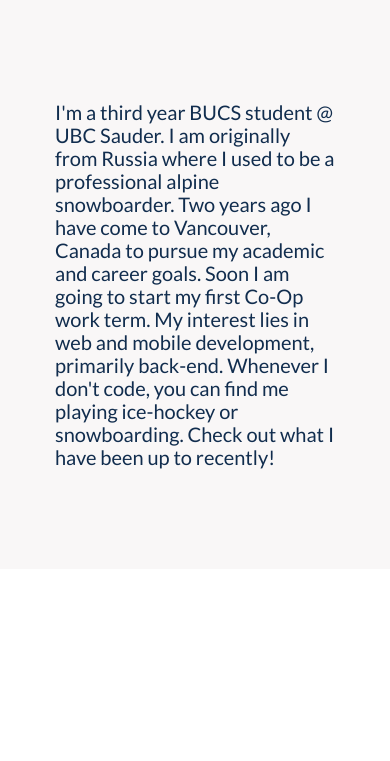
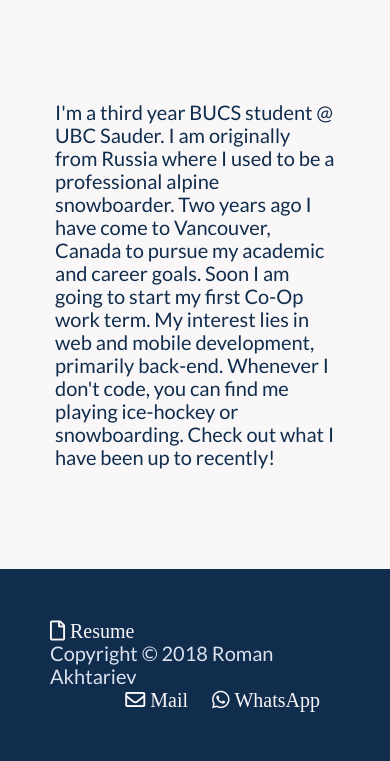
Before and after one commit to akhtariev/akhtariev.github.io, a plain HTML site: page index.html in a window 390 px wide. Shown: the part 1303-2064 px from the top of the page. Before the commit the page ends 1872 px from the top, so only its background shows below. Drawn offline with nearby package versions, Linux system fonts and the light colour scheme.

```diff
--- a/css/main.css
+++ b/css/main.css
@@ -227,47 +227,53 @@
     }
 }
 
+/* ----------------------------------------------------*/
+/* FOOTER*/
+/* ----------------------------------------------------*/
 
-/* @media all and (max-width:64em){
+footer {
+  background-color: #112d4e;
+  padding: 50px;
+  font-color: #f9f7f7;
+}
 
-    .center-intro {
-        text-align: left;
+.footer-info,
+.contact-info {
+  list-style: none;
+}
 
-      }
+.footer-info {
+  float: left;
+}
 
-    .center-intro h1,
-    .icon-row,
-    .align-type-left {
-        margin-left: 100px;
-    }
+.contact-info {
+  float: right;
+}
 
-    .icon-white {
-        margin: 0 0.3em 0 0;
-      }
+.footer-info li,
+.contact-info li {
+  display: inline-block;
+  margin-right: 20px;
+}
 
+.footer-info li a:link,
+.footer-info li a:visited,
+.contact-info li a:link,
+.contact-info li a:visited {
+    text-decoration: none;
+    border: 0;
+    color: #f9f7f7;
 
+}
 
-    .icon-row {
-        font-size: 35px;
-        text-align: left;
-    }
+.fa-envelope,
+.fa-whatsapp,
+.fa-file {
+    transition: color 0.2s;
+}
 
-    .icon-white {
-        margin: 0 0 0 0.3em;
-      }
-
-
-    .center-intro h1 {
-        font-size: 200%;
-
-      }
-
-      .center-intro h2 {
-        font-size: 140%;
-        margin: 0.1em;
-      }
-
-      .align-type-left {
-        width: 100%;
-    }
-} */
+.fa-envelope:hover,
+.fa-whatsapp:hover,
+.fa-file:hover {
+  color: #3f72af;
+}
--- a/index.html
+++ b/index.html
@@ -12,6 +12,9 @@
     <link rel="stylesheet" type="text/css" href="css/main.css">
     <link rel="stylesheet" href="https://use.fontawesome.com/releases/v5.0.13/css/all.css" integrity="sha384-DNOHZ68U8hZfKXOrtjWvjxusGo9WQnrNx2sqG0tfsghAvtVlRW3tvkXWZh58N9jp"
         crossorigin="anonymous">
+    <link rel="icon" href="img/favicon.ico"  type="image/x-icon" />
+
+
     <!-- <link rel="stylesheet" href="https://maxcdn.bootstrapcdn.com/bootstrap/4.1.0/css/bootstrap.min.css"> -->
 
     <title>Roman Akhtariev</title>
@@ -93,8 +96,33 @@
         </div>
     </section>
 
+
     <section>
-        </section>
+
+
+    </section>
+
+    <footer>
+        <div class="row">
+            <div class="col span-1-of-2">
+                <ul class="footer-info">
+                    <li>
+                        <a href="#"><i class="far fa-file">&nbsp;Resume</i></a>
+                    </li>
+                    <li>
+                        Copyright &copy; 2018 Roman Akhtariev
+                    </li>
+                </ul>
+            </div>
+
+            <div class="col span-1-of-2">
+                    <ul class="contact-info">
+                        <li><a href="mailto:roman@akhtariev.ca?subject=Subject&body=Hey%20Roman," target="_blank"><i class="far fa-envelope">&nbsp;Mail</i></a></li>
+                        <li><a href="http://wa.me/17783022645" target="_blank"><i class="fab fa-whatsapp">&nbsp;WhatsApp</i></li></li>
+                    </ul>
+                </div>
+        </div>
+    </footer>
 
 
 
```
Also changed, not shown: img/favicon.ico (added).
